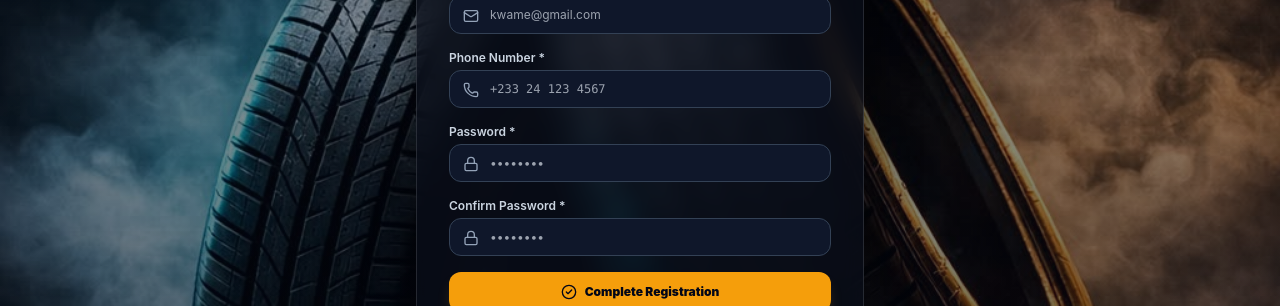
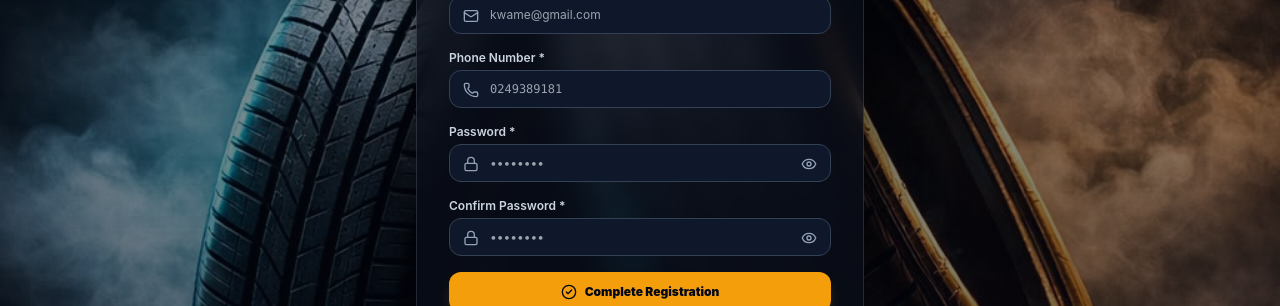
Before and after one commit to botchweyrolland6-hub/MELOMAX1, a React (Vite) app: page / in a window 1280 px wide. Both pictures are taken after a click on the button "Register Here". Shown: the part 404-710 px from the top of the page. Built offline with nearby package versions, Linux system fonts and the light colour scheme; no server answers.

Commit message:
Add view password toggle icons to Sign In and Register forms

```diff
--- a/src/pages/LoginPage.tsx
+++ b/src/pages/LoginPage.tsx
@@ -1,7 +1,7 @@
 import React, { useState } from 'react';
 import { useAuth } from '../context/AuthContext';
 import type { SystemSettings } from '../types';
-import { Lock, Mail, AlertCircle, ArrowRight } from 'lucide-react';
+import { Lock, Mail, AlertCircle, ArrowRight, Eye, EyeOff } from 'lucide-react';
 
 interface LoginPageProps {
   settings: SystemSettings;
@@ -12,6 +12,7 @@ export const LoginPage: React.FC<LoginPageProps> = ({ settings, setActiveTab })
   const { login } = useAuth();
   const [email, setEmail] = useState('');
   const [password, setPassword] = useState('');
+  const [showPassword, setShowPassword] = useState(false);
   const [error, setError] = useState('');
   const [loading, setLoading] = useState(false);
 
@@ -78,13 +79,21 @@ export const LoginPage: React.FC<LoginPageProps> = ({ settings, setActiveTab })
             <div className="relative">
               <Lock className="w-4 h-4 absolute left-3.5 top-3 text-slate-400" />
               <input
-                type="password"
+                type={showPassword ? 'text' : 'password'}
                 value={password}
                 onChange={(e) => setPassword(e.target.value)}
                 placeholder="••••••••"
-                className="w-full pl-10 pr-3.5 py-2.5 bg-slate-900 border border-slate-700 rounded-xl text-white focus:outline-none focus:border-amber-500"
+                className="w-full pl-10 pr-10 py-2.5 bg-slate-900 border border-slate-700 rounded-xl text-white focus:outline-none focus:border-amber-500"
                 required
               />
+              <button
+                type="button"
+                onClick={() => setShowPassword(!showPassword)}
+                className="absolute right-3.5 top-3 text-slate-400 hover:text-amber-400 transition"
+                title={showPassword ? 'Hide password' : 'View password'}
+              >
+                {showPassword ? <EyeOff className="w-4 h-4" /> : <Eye className="w-4 h-4" />}
+              </button>
             </div>
           </div>
 
--- a/src/pages/RegisterPage.tsx
+++ b/src/pages/RegisterPage.tsx
@@ -1,7 +1,7 @@
 import React, { useState } from 'react';
 import { useAuth } from '../context/AuthContext';
 import type { SystemSettings } from '../types';
-import { User, Mail, Phone, Lock, AlertCircle, CheckCircle2 } from 'lucide-react';
+import { User, Mail, Phone, Lock, AlertCircle, CheckCircle2, Eye, EyeOff } from 'lucide-react';
 
 interface RegisterPageProps {
   settings: SystemSettings;
@@ -15,6 +15,8 @@ export const RegisterPage: React.FC<RegisterPageProps> = ({ settings, setActiveT
   const [phone, setPhone] = useState('');
   const [password, setPassword] = useState('');
   const [confirmPassword, setConfirmPassword] = useState('');
+  const [showPassword, setShowPassword] = useState(false);
+  const [showConfirmPassword, setShowConfirmPassword] = useState(false);
   const [error, setError] = useState('');
   const [loading, setLoading] = useState(false);
 
@@ -103,7 +105,7 @@ export const RegisterPage: React.FC<RegisterPageProps> = ({ settings, setActiveT
                 type="tel"
                 value={phone}
                 onChange={(e) => setPhone(e.target.value)}
-                placeholder="+233 24 123 4567"
+                placeholder="0249389181"
                 className="w-full pl-10 pr-3.5 py-2.5 bg-slate-900 border border-slate-700 rounded-xl text-white focus:outline-none focus:border-amber-500 font-mono"
                 required
               />
@@ -115,13 +117,21 @@ export const RegisterPage: React.FC<RegisterPageProps> = ({ settings, setActiveT
             <div className="relative">
               <Lock className="w-4 h-4 absolute left-3.5 top-3 text-slate-400" />
               <input
-                type="password"
+                type={showPassword ? 'text' : 'password'}
                 value={password}
                 onChange={(e) => setPassword(e.target.value)}
                 placeholder="••••••••"
-                className="w-full pl-10 pr-3.5 py-2.5 bg-slate-900 border border-slate-700 rounded-xl text-white focus:outline-none focus:border-amber-500"
+                className="w-full pl-10 pr-10 py-2.5 bg-slate-900 border border-slate-700 rounded-xl text-white focus:outline-none focus:border-amber-500"
                 required
               />
+              <button
+                type="button"
+                onClick={() => setShowPassword(!showPassword)}
+                className="absolute right-3.5 top-3 text-slate-400 hover:text-amber-400 transition"
+                title={showPassword ? 'Hide password' : 'View password'}
+              >
+                {showPassword ? <EyeOff className="w-4 h-4" /> : <Eye className="w-4 h-4" />}
+              </button>
             </div>
           </div>
 
@@ -130,13 +140,21 @@ export const RegisterPage: React.FC<RegisterPageProps> = ({ settings, setActiveT
             <div className="relative">
               <Lock className="w-4 h-4 absolute left-3.5 top-3 text-slate-400" />
               <input
-                type="password"
+                type={showConfirmPassword ? 'text' : 'password'}
                 value={confirmPassword}
                 onChange={(e) => setConfirmPassword(e.target.value)}
                 placeholder="••••••••"
-                className="w-full pl-10 pr-3.5 py-2.5 bg-slate-900 border border-slate-700 rounded-xl text-white focus:outline-none focus:border-amber-500"
+                className="w-full pl-10 pr-10 py-2.5 bg-slate-900 border border-slate-700 rounded-xl text-white focus:outline-none focus:border-amber-500"
                 required
               />
+              <button
+                type="button"
+                onClick={() => setShowConfirmPassword(!showConfirmPassword)}
+                className="absolute right-3.5 top-3 text-slate-400 hover:text-amber-400 transition"
+                title={showConfirmPassword ? 'Hide password' : 'View password'}
+              >
+                {showConfirmPassword ? <EyeOff className="w-4 h-4" /> : <Eye className="w-4 h-4" />}
+              </button>
             </div>
           </div>
 
```
